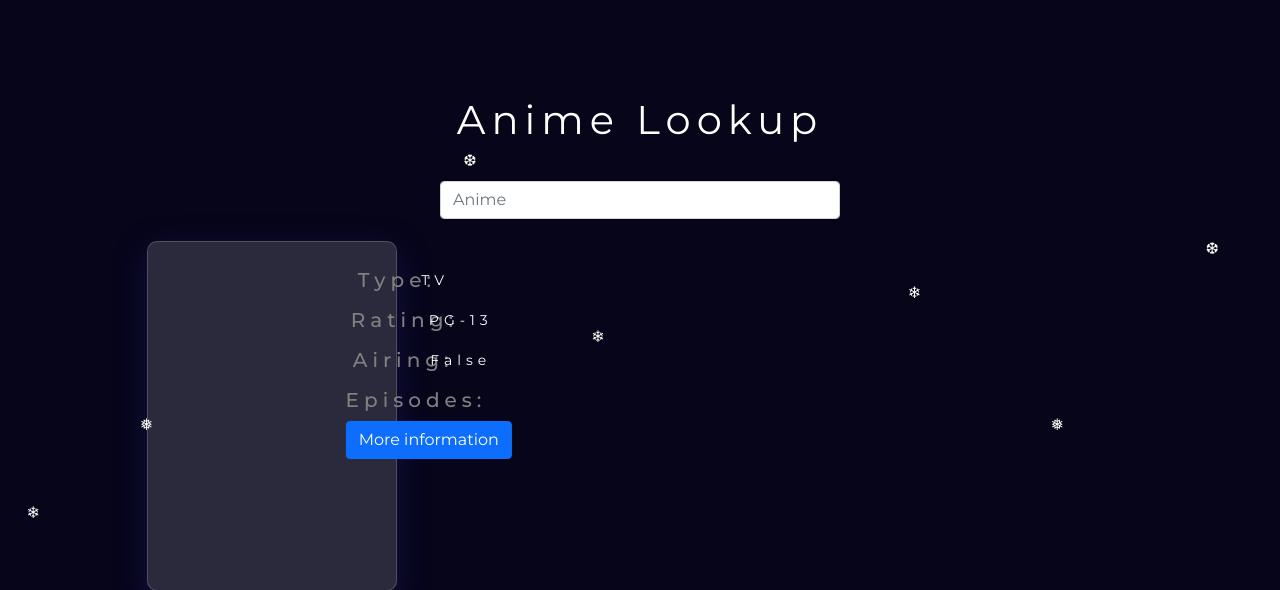
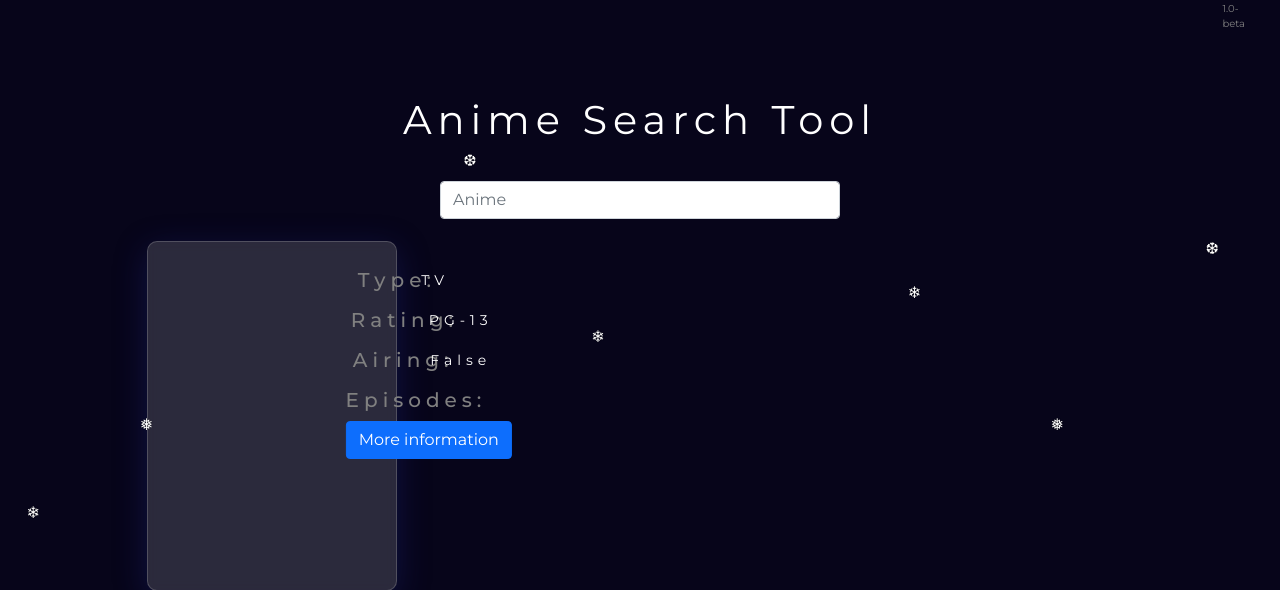
Before and after one commit to xFutuxe/anime-search, a PHP site: page / in a window 1280 px wide. Shown: the top 590 px of the page. Run offline with PHP 8.4, Linux system fonts and the light colour scheme; some libraries are stand-ins or nearby versions.

Commit message:
Small tweaks

```diff
--- a/index.html
+++ b/index.html
@@ -14,7 +14,9 @@
     <title>Anime Search</title>
 </head>
 <body>
-    <p id="mainTitle">Anime Lookup</p>
+    <p id="siteVersion">1.0-beta</p>
+
+    <p id="mainTitle">Anime Search Tool</p>
     <input id="inputBox" type="text" class="form-control" placeholder="Anime" aria-label="Username">
 
 
--- a/main.css
+++ b/main.css
@@ -194,6 +194,14 @@
     visibility: hidden;
 
 }
+#siteVersion {
+    color: grey;
+    position: absolute;
+    top: 2%;
+    left: 97%;
+    transform: translate(-50%, -50%);
+    font-size: 10px;
+}
 
 
 
--- a/script.js
+++ b/script.js
@@ -55,7 +55,6 @@
     if (myjson.results[result].rated == "R+") {
         document.getElementById("ageRating").style.fontSize = "x-large"
     }
-
 })
 
 
```
